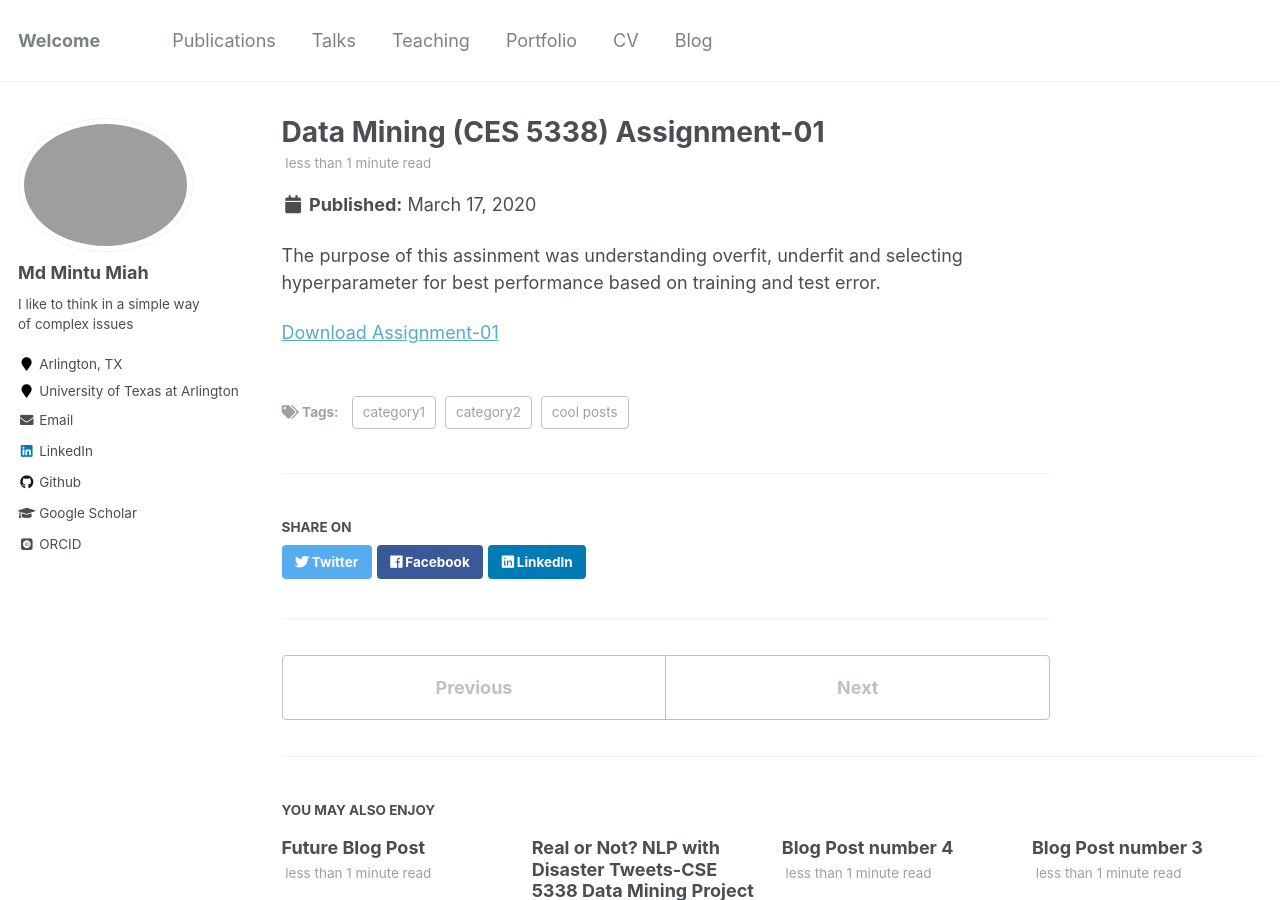
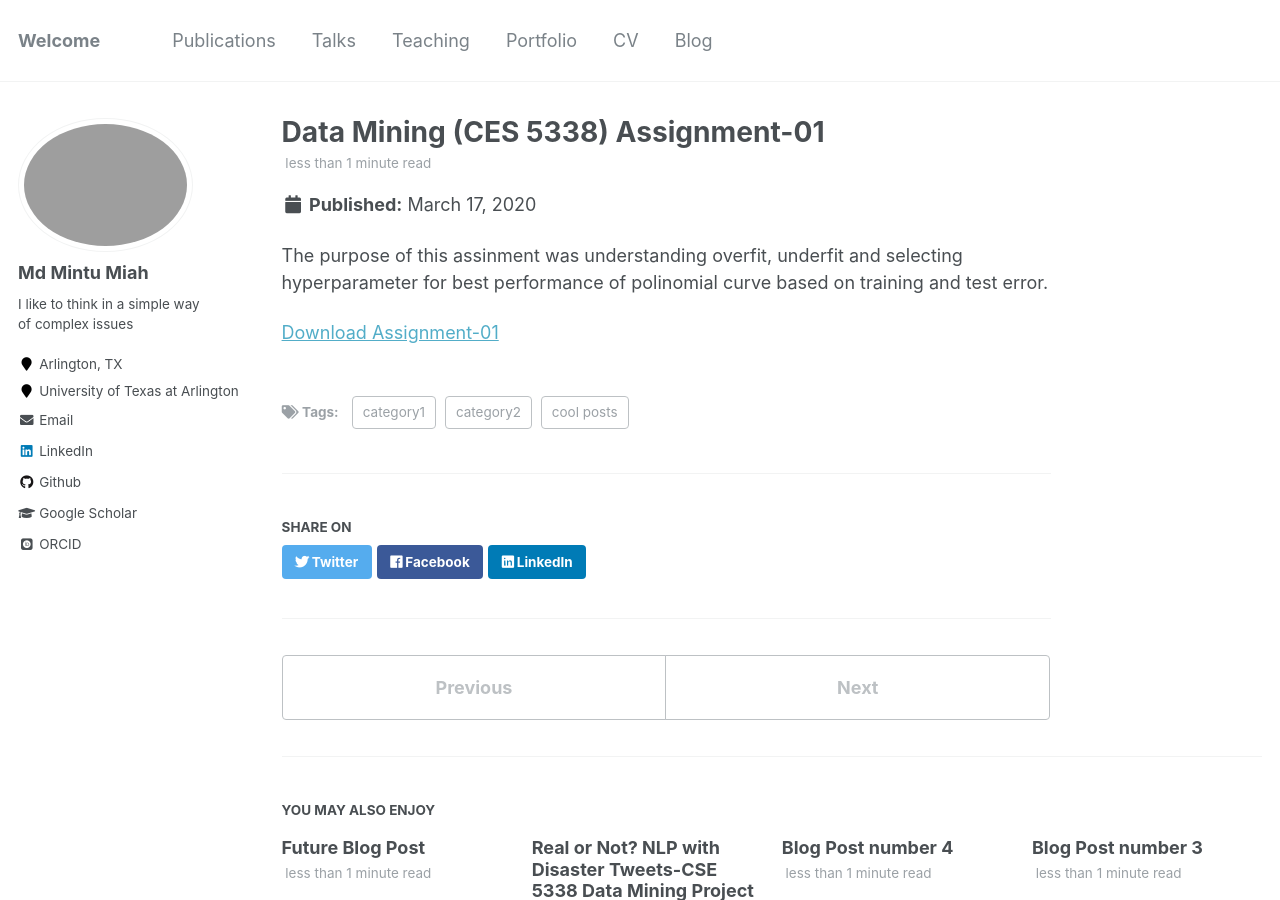
Before and after one commit to mintu07ruet/mintu07ruet.github.io, a Jekyll site: the page built from _posts/2013-08-14-blog-post-2.md, in a window 1280 px wide and 900 px high. Built offline with Jekyll 4.4.1, drawn with Linux system fonts in a browser that asks for light colours; some web fonts are replaced.

Commit message:
Update 2013-08-14-blog-post-2.md

```diff
--- a/_posts/2013-08-14-blog-post-2.md
+++ b/_posts/2013-08-14-blog-post-2.md
@@ -8,6 +8,6 @@
   - category2
 ---
 
-The purpose of this assinment was understanding overfit, underfit and selecting hyperparameter for best performance based on training and test error.
+The purpose of this assinment was understanding overfit, underfit and selecting hyperparameter for best performance of polinomial curve based on training and test error.
 
 [Download Assignment-01](/files/portfolio-1.Miah 01.html)
```
